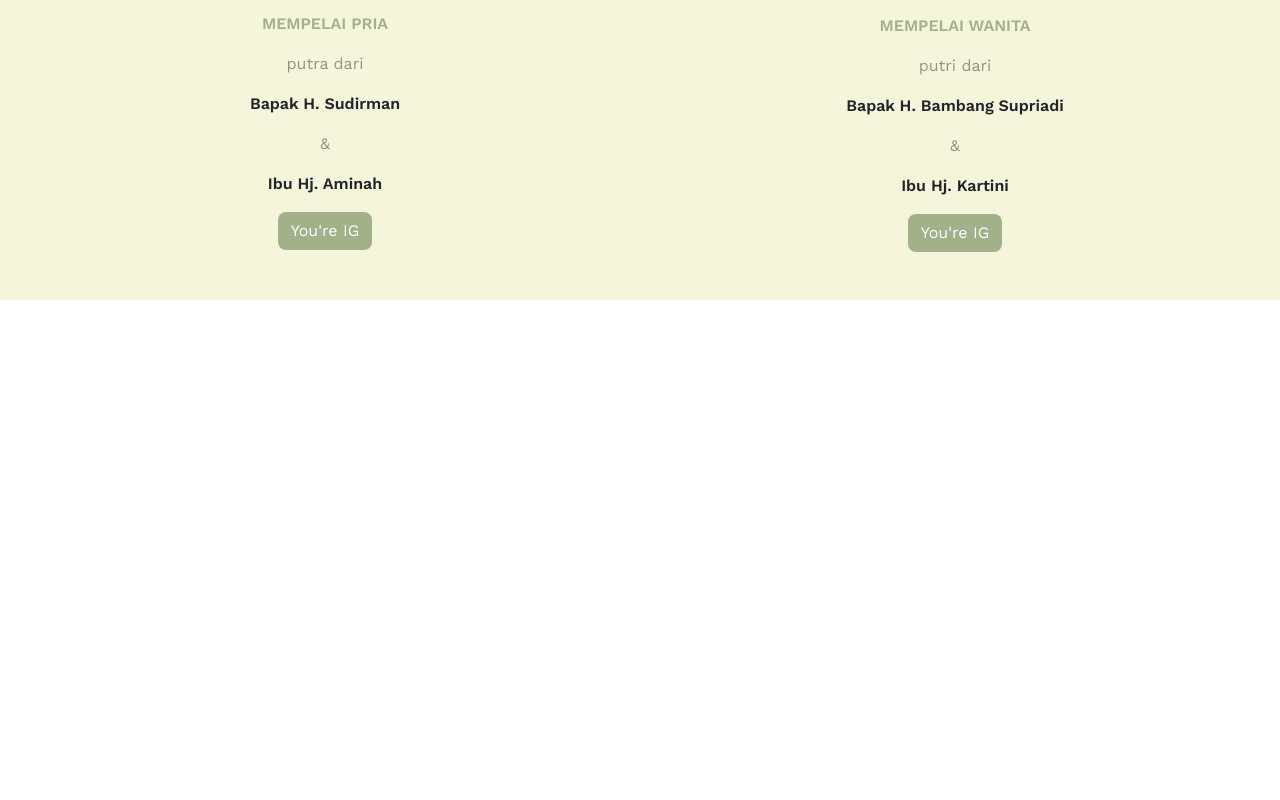
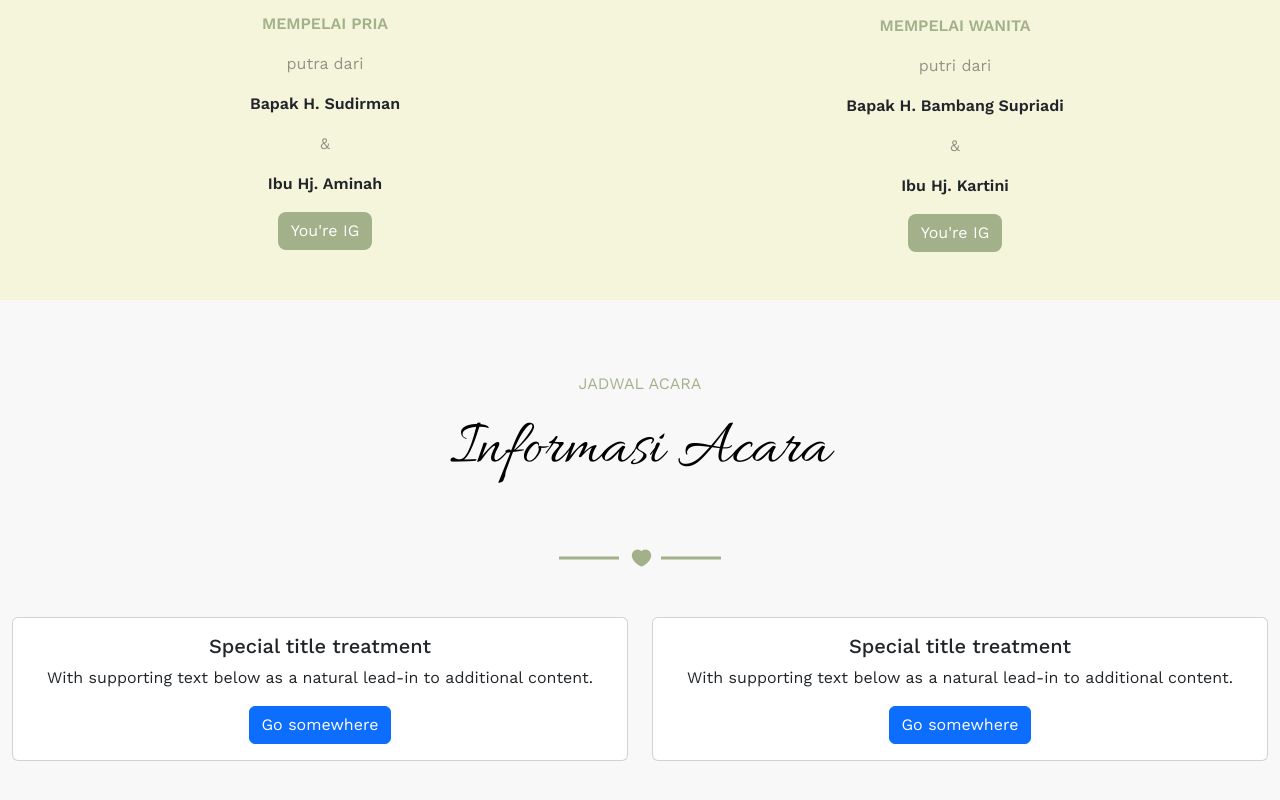
Before and after one commit to sandisyd/wedding-template-one, a Vue app: page /wedding in a window 1280 px wide. Shown: the part 1475-2275 px from the top of the page. Before the commit the page ends 1775 px from the top, so only its background shows below. Built offline with nearby package versions, Linux system fonts and the light colour scheme.

Commit message:
add new section

```diff
--- a/src/assets/styles/style.css
+++ b/src/assets/styles/style.css
@@ -6,7 +6,7 @@ body {
 }
 
 /* cover */
-.container-fluid {
+.cover {
   height: 100vh;
   background-image: url(../img/bg-wedding.png);
   background-size: cover;
@@ -209,6 +209,27 @@ body {
   color: white;
 }
 
+/* Jadwal Acara */
+.jacara {
+  background-color: #f8f8f8;
+  text-align: center;
+  align-items: center;
+  min-height: 110vh;
+}
+
+.jadwal-acara .jadwal-title {
+  text-transform: uppercase;
+  padding-top: 4.5rem;
+  color: #a3b18a;
+}
+
+.jadwal-acara h1 {
+  font-family: 'Allura', cursive;
+  font-size: 4rem;
+  color: black;
+  text-transform: capitalize;
+}
+
 /* animasi */
 .fade-enter-active,
 .fade-leave-active {
--- a/src/views/cover/Home.vue
+++ b/src/views/cover/Home.vue
@@ -1,5 +1,5 @@
 <template>
-  <div class="container-fluid p-0">
+  <div class="container-fluid p-0 cover">
     <div class="home">
       <div class="row">
         <div class="col-md-12">
--- a/src/views/informasi/acara/Acara.vue
+++ b/src/views/informasi/acara/Acara.vue
@@ -80,11 +80,13 @@
     </div>
   </div>
   <Pengantin />
+  <JadwalAcara />
 </template>
 
 <script setup>
 import { onMounted, ref } from 'vue'
 import Pengantin from '../pengantin/Pengantin.vue'
+import JadwalAcara from './Jadwal_Acara.vue'
 
 const showAnimation = ref(true)
 
--- /dev/null
+++ b/src/views/informasi/acara/Jadwal_Acara.vue
@@ -0,0 +1,51 @@
+<template>
+  <div class="container-fluid jacara">
+    <div class="jadwal-acara">
+      <p class="jadwal-title">jadwal acara</p>
+      <h1>informasi acara</h1>
+      <div class="row pt-5 pb-5" style="justify-content: center; align-items: center">
+        <div class="col-3 pe-0" style="text-align: end">
+          <svg width="60" height="12" viewBox="0 0 60 12" fill="none" style="color: #a3b18a">
+            <path d="M0 6 L60 6" stroke="currentColor" stroke-width="3" />
+          </svg>
+        </div>
+        <div class="col-2" style="width: 42px">
+          <span
+            ><img src="../../../assets/img/icon-park-solid_like.svg" alt="love" srcset=""
+          /></span>
+        </div>
+        <div class="col-3 ps-0" style="text-align: start">
+          <svg width="60" height="12" viewBox="0 0 60 12" fill="none" style="color: #a3b18a">
+            <path d="M0 6 L60 6" stroke="currentColor" stroke-width="3" stroke-linejoin="round" />
+          </svg>
+        </div>
+      </div>
+      <div class="row">
+        <div class="col-lg-6">
+          <div class="card">
+            <div class="card-body">
+              <h5 class="card-title">Special title treatment</h5>
+              <p class="card-text">
+                With supporting text below as a natural lead-in to additional content.
+              </p>
+              <a href="#" class="btn btn-primary">Go somewhere</a>
+            </div>
+          </div>
+        </div>
+        <div class="col-lg-6">
+          <div class="card">
+            <div class="card-body">
+              <h5 class="card-title">Special title treatment</h5>
+              <p class="card-text">
+                With supporting text below as a natural lead-in to additional content.
+              </p>
+              <a href="#" class="btn btn-primary">Go somewhere</a>
+            </div>
+          </div>
+        </div>
+      </div>
+    </div>
+  </div>
+</template>
+
+<script></script>
```
